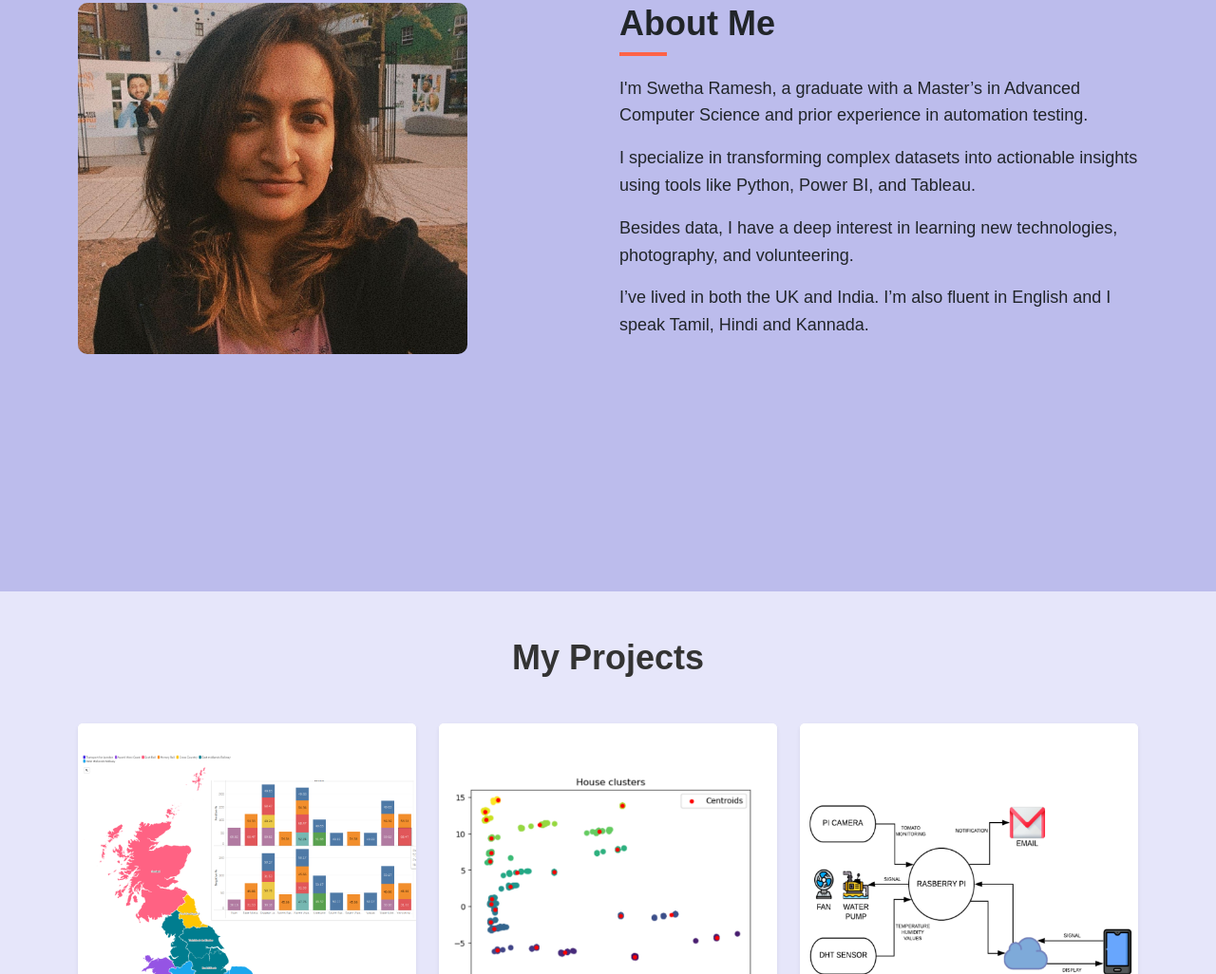
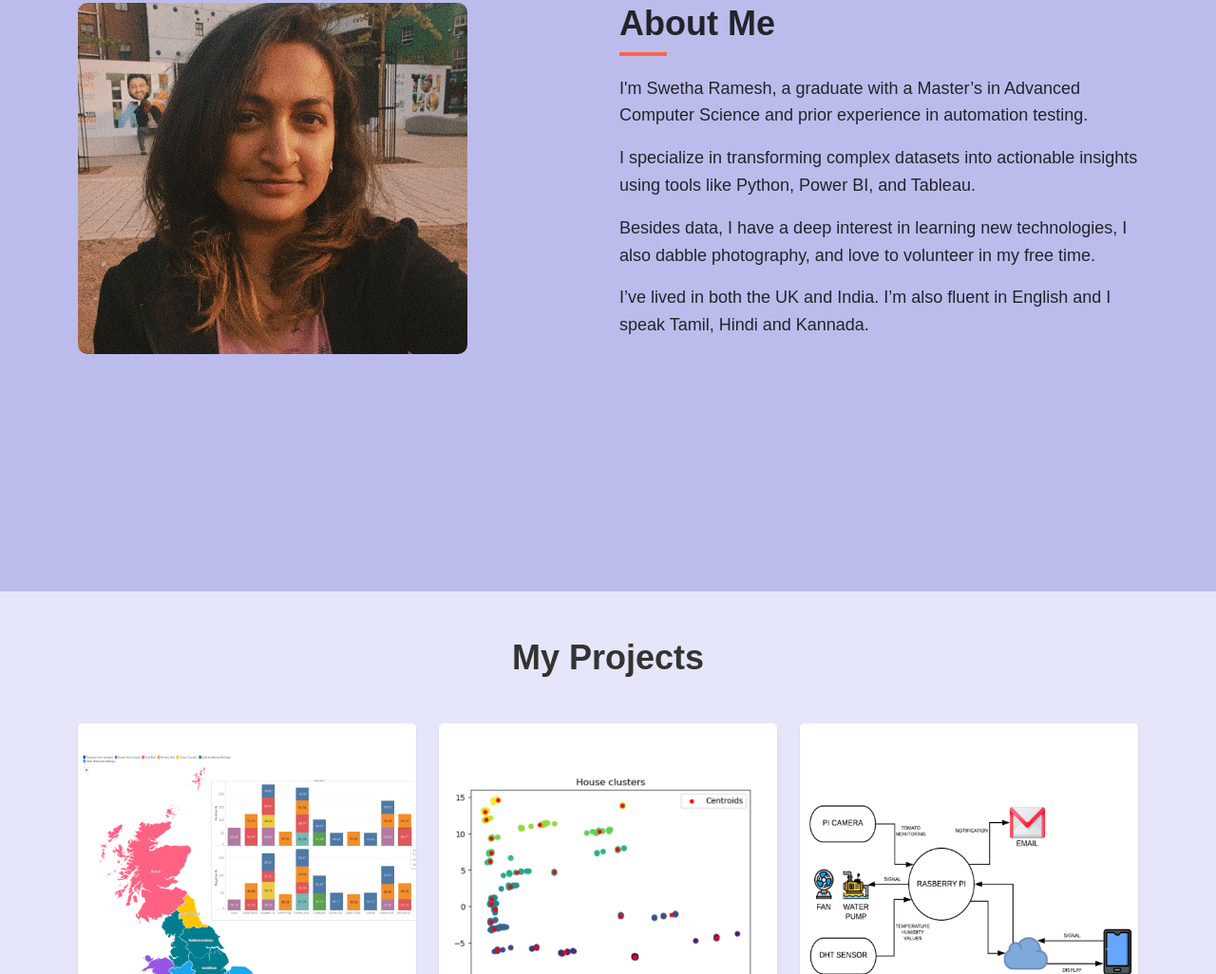
Before and after one commit to swetharamesh1998/myportfolio, a plain HTML site: page index.html in a window 1280 px wide. Shown: the part 881-1907 px from the top of the page at 95% size. Drawn offline with nearby package versions, Linux system fonts and the light colour scheme.

Commit message:
change in about

```diff
--- a/index.html
+++ b/index.html
@@ -354,7 +354,7 @@ footer {
 
                 </p>
                 <p>
-                    Besides data, I have a deep interest in learning new technologies, photography, and volunteering.
+                    Besides data, I have a deep interest in learning new technologies, I also dabble photography, and  love to volunteer in my free time.
                 </p>
                 <p>
                     I’ve lived in both the UK and India. I’m also fluent in English and I speak Tamil, Hindi and
```
